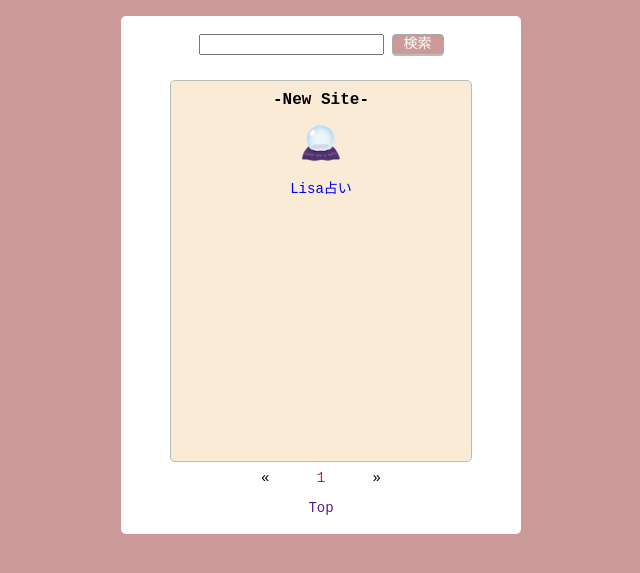
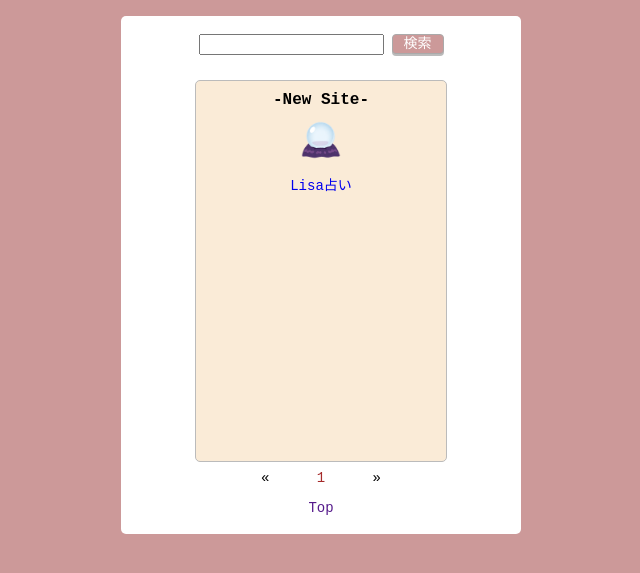
Before and after one commit to lisaaa13/LisaSite, a plain HTML site: page index.html in a window 1280 px wide. Shown: the part 53-626 px from the top of the page, without its empty margins (319-959 px from the left). Drawn offline with Linux system fonts and the light colour scheme.

Commit message:
css change
CSS変更

```diff
--- a/css/styles.css
+++ b/css/styles.css
@@ -40,9 +40,9 @@ main #search{
   margin-top: 2px;
 }
 
-#newSite{
+main > #newSite{
   background:#faebd7;
-  width: 300px;
+  width: 250px;
   height: 380px;
   margin: 25px auto;
   border-radius: 5px;
@@ -58,8 +58,9 @@ a{
 ul{
 list-style-type: none;
 padding: 0;
-width: 300px;
-height: 380px;
+width: 250px;
+height: 345px;
+margin: 0 auto;
 
 }
 li{
```
